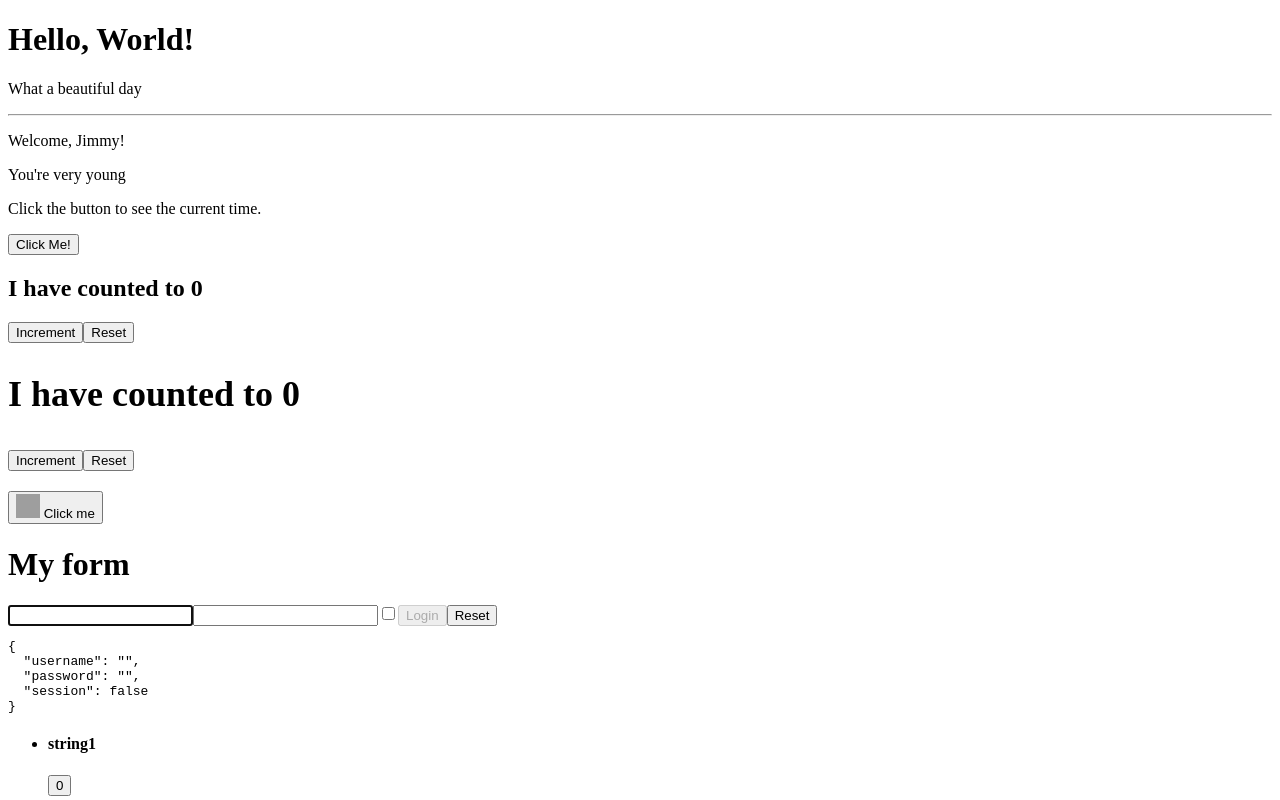
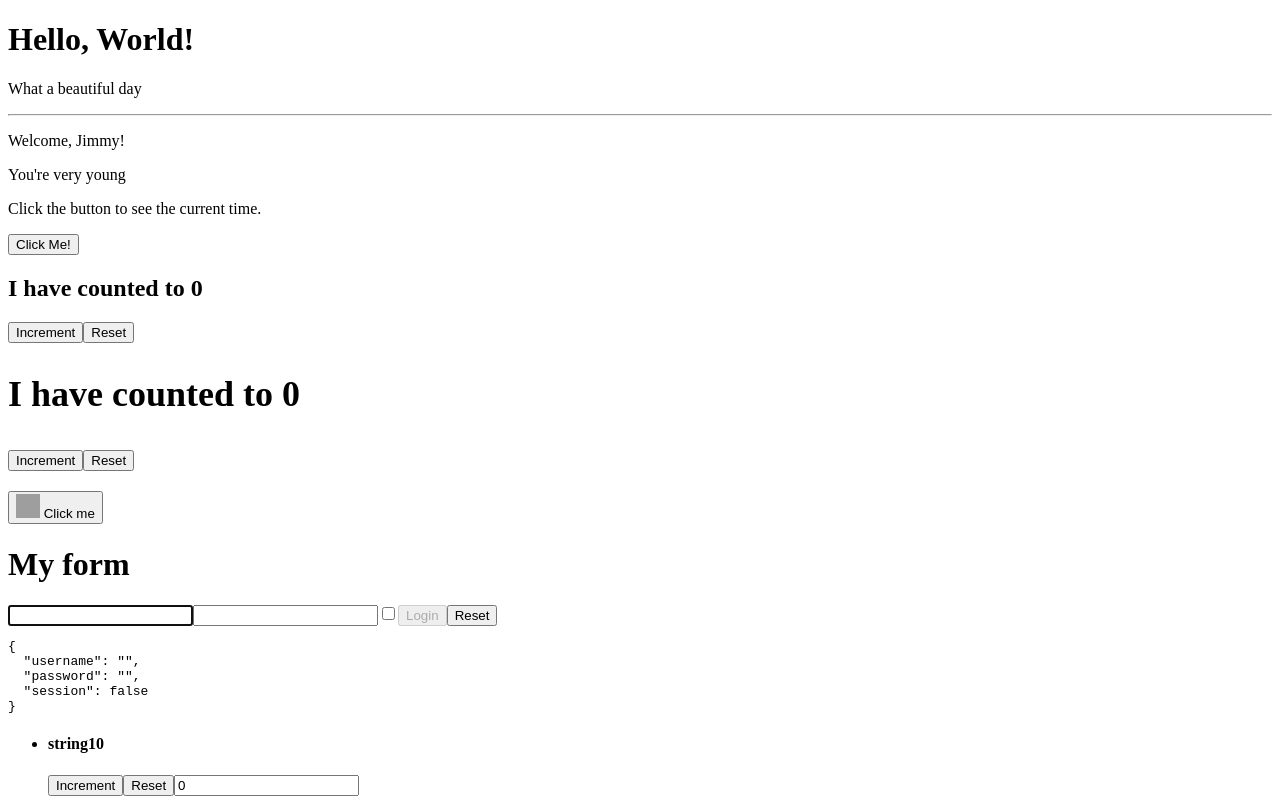
Before and after one commit to gabrieleprovenzano/react, a React (Vite) app in the folder latest/: page / in a window 1280 px wide. Shown: the top 800 px of the page. Built offline with nearby package versions, Linux system fonts and the light colour scheme; grey boxes are pictures that could not be loaded.

Commit message:
Add files via upload

```diff
--- a/latest/src/MyList.jsx
+++ b/latest/src/MyList.jsx
@@ -4,12 +4,18 @@ export function MyListItem({item}) {
     const [counter , setCounter] = useState(0)
 
     function handleIncrementCounter() {
-        setCounter((el)=> el+1)
+        setCounter((el)=> el + 1)
+    }
+
+    function Reset() {
+        setCounter("")
     }
     return(
         <li key={item.id}>
-            <h4>{item.name}</h4>
-            <button onClick={handleIncrementCounter} >{counter}</button>
+            <h4>{item.name}{counter}</h4>
+            <button onClick={handleIncrementCounter}>Increment</button>
+            <button onClick={Reset}>Reset</button>
+            <input type="text" value={counter}/>
         </li>
     )
 }
```
